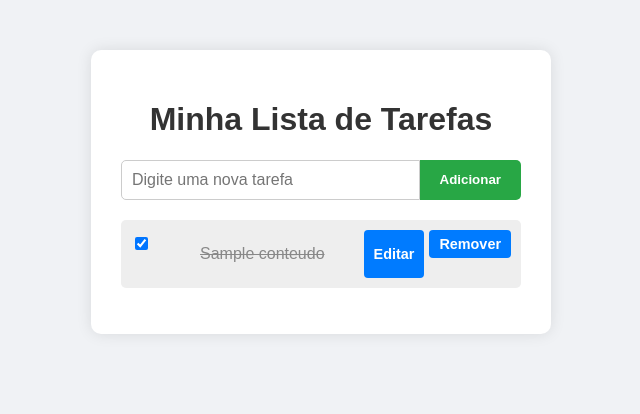
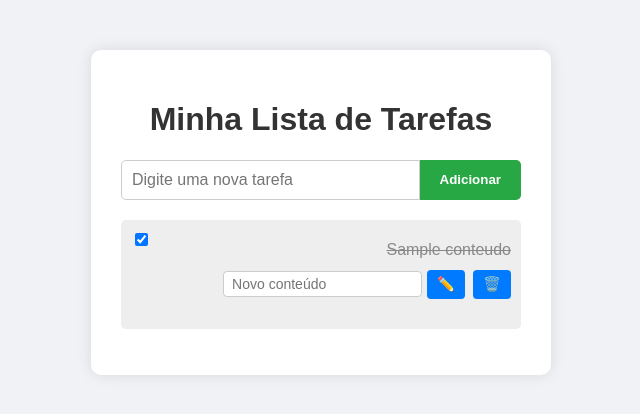
Before and after one commit to mariarita-cf/Flask-todo, a Flask app: page / in a window 1280 px wide. Shown: the top 414 px of the page, without its empty margins (319-959 px from the left). Run offline with Flask 3, Linux system fonts and the light colour scheme; tables that the repository leaves empty hold one stand-in row (values such as "Sample post"); a database or web service that is not in the repository returns one stand-in record (values such as "Sample title"); some libraries are stand-ins or nearby versions.

Commit message:
Atualiza UI dos botoes

```diff
--- a/static/style.css
+++ b/static/style.css
@@ -100,3 +100,36 @@ span.concluida {
     display: inline-block;
     margin-left: 10px;
 }
+
+.acoes {
+    display: flex;
+    gap: 8px;
+    margin-left: auto;
+}
+
+.acoes form {
+    display: flex;
+    align-items: center;
+}
+
+.acoes button {
+    background: #007bff;
+    color: white;
+    border: none;
+    padding: 6px 10px;
+    border-radius: 5px;
+    cursor: pointer;
+    font-size: 16px;
+}
+
+.acoes button:hover {
+    background: #0056b3;
+}
+
+.edit-form input[type="text"] {
+    font-size: 14px;
+    padding: 4px 8px;
+    border-radius: 4px;
+    border: 1px solid #ccc;
+    margin-right: 5px;
+}
--- a/templates/index.html
+++ b/templates/index.html
@@ -17,33 +17,27 @@
         <ul>
             {% for item in tarefas %}
                 <li class="{% if item['concluida'] %}concluida{% endif %}">
+                    <!-- Checkbox -->
                     <form action="/toggle/{{ item['id'] }}" method="POST" style="display:inline;">
-                        <input type="checkbox" name="concluida" onchange="this.form.submit()" {% if item['concluida'] %}checked{% endif %}>
+                        <input type="checkbox" onchange="this.form.submit()" {% if item['concluida'] %}checked{% endif %}>
                     </form>
 
-                    <span class="texto-tarefa" id="texto-{{ item['id'] }}">{{ item['conteudo'] }}</span>
+                    <!-- Texto da tarefa -->
+                    <span class="texto-tarefa">{{ item['conteudo'] }}</span>
 
-                    <form action="/edit/{{ item['id'] }}" method="POST" id="form-edit-{{ item['id'] }}" style="display:none; margin-top: 5px;">
-                        <input type="text" name="novo_conteudo" value="{{ item['conteudo'] }}" required>
-                        <button type="submit">Salvar</button>
-                    </form>
-
+                    <!-- Botões Editar / Deletar -->
                     <div class="acoes">
-                        <button type="button" onclick="mostrarEdicao({{ item['id'] }})">Editar</button>
-                        <form action="/delete/{{ item['id'] }}" method="POST" style="display:inline;">
-                            <button type="submit">Remover</button>
+                        <form action="/edit/{{ item['id'] }}" method="POST" class="edit-form">
+                            <input type="text" name="novo_conteudo" placeholder="Novo conteúdo" required>
+                            <button type="submit" title="Editar">✏️</button>
+                        </form>
+                        <form action="/delete/{{ item['id'] }}" method="POST">
+                            <button type="submit" title="Deletar">🗑️</button>
                         </form>
                     </div>
                 </li>
             {% endfor %}
         </ul>
     </div>
-
-    <script>
-        function mostrarEdicao(id) {
-            document.getElementById('form-edit-' + id).style.display = 'block';
-            document.getElementById('texto-' + id).style.display = 'none';
-        }
-    </script>
 </body>
 </html>
```
Also changed, not shown: init_db.py (+10 -12 lines).
